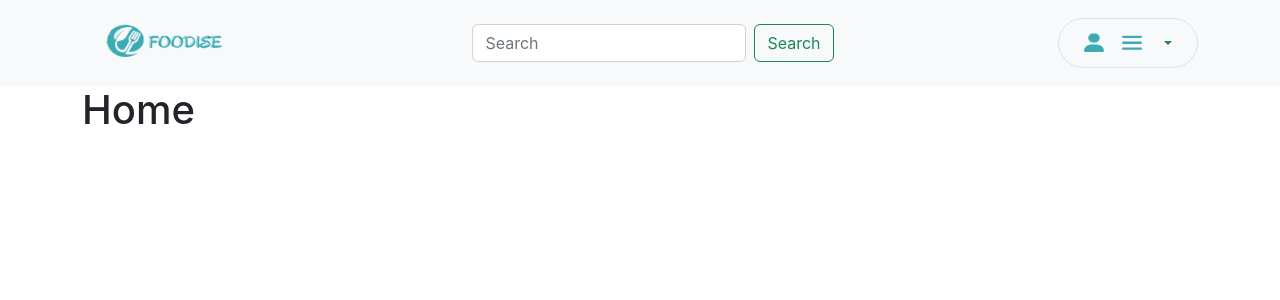
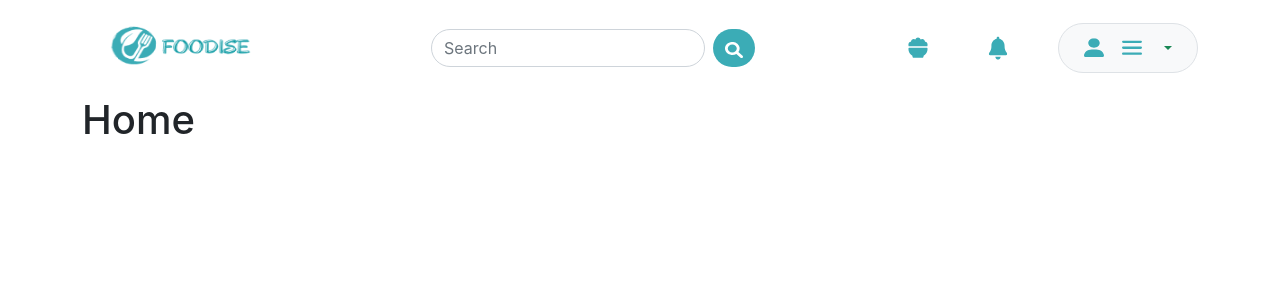
Before and after one commit to fe-1-skilvul/foodise-group-project, a React (Create React App) app: page / in a window 1280 px wide. Shown: the top 300 px of the page. Built offline with nearby package versions, Linux system fonts and the light colour scheme.

Commit message:
set navbar

```diff
--- a/src/App.js
+++ b/src/App.js
@@ -1,4 +1,5 @@
 import { BrowserRouter, Routes, Route } from 'react-router-dom';
+import Layout from './components/layout/Layout';
 import Home from './pages/Home';
 import Signup from './pages/Signup';
 
@@ -6,10 +7,12 @@ function App() {
   return (
     <>
       <BrowserRouter>
-        <Routes>
-          <Route path="/" element={<Home />} />
-          <Route path="/signup" element={<Signup />} />
-        </Routes>
+        <Layout>
+          <Routes>
+            <Route path="/" element={<Home />} />
+            <Route path="/signup" element={<Signup />} />
+          </Routes>
+        </Layout>
       </BrowserRouter>
     </>
   );
--- a/src/components/navbar/Navbar.css
+++ b/src/components/navbar/Navbar.css
@@ -7,3 +7,16 @@
     gap: 5px;
     align-items: center;
 }
+.box-nav{
+    width: 100px;
+    display: flex;
+    flex-direction: row;
+    justify-content: space-between;
+}
+.container-nav{
+    display: flex;
+    flex-direction: row;
+    justify-content: center;
+    gap: 50px;
+    align-items: center;
+}
--- a/src/components/navbar/Navbar.js
+++ b/src/components/navbar/Navbar.js
@@ -3,35 +3,61 @@ import {
   Button,
   Container,
   Dropdown,
-  DropdownButton,
   Form,
-  Nav,
   Navbar,
-  NavDropdown,
 } from 'react-bootstrap';
+import { Link } from 'react-router-dom';
 import './Navbar.css';
 
 const Appbar = () => {
   return (
-    <Navbar bg="light" expand="lg">
+    <Navbar
+      style={{
+        backgroundColor: '#fff',
+      }}
+      expand="lg">
       <Container>
-        <Navbar.Brand href="#home">
+        <Navbar.Brand>
+          <Link to={'/'}>
             <img
               src="/images/foodise-logo.png"
               alt=""
-            width={150}
-            height={60}
+              width={180}
+              height={70}
             />
+          </Link>
         </Navbar.Brand>
-        <Form className="d-none d-md-flex">
+        <Form className="d-none d-md-flex rounded-pill">
           <Form.Control
             type="search"
             placeholder="Search"
-            className="me-2"
+            className="me-2 rounded-pill"
             aria-label="Search"
           />
-          <Button variant="outline-success">Search</Button>
+          <Button
+            style={{
+              backgroundColor: '#3BACB6',
+              border: 'none',
+            }}
+            className="rounded-pill">
+            <img src="/icons/search-solid.svg" alt="" />
+          </Button>
         </Form>
+        <div className="container-nav">
+          <div className="box-nav d-none d-md-flex">
+            <img
+              src="/icons/bowl-food-solid.svg"
+              alt=""
+              width={20}
+              height={24}
+            />
+            <img
+              src="/icons/bell-solid.svg"
+              alt=""
+              width={20}
+              height={24}
+            />
+          </div>
           <Dropdown>
             <Dropdown.Toggle
               id="dropdown-button-dark-example1"
@@ -42,21 +68,26 @@ const Appbar = () => {
             </Dropdown.Toggle>
 
             <Dropdown.Menu>
-            <Dropdown.Item href="#/action-1" active>
-              Action
+              <Dropdown.Item active>Foods</Dropdown.Item>
+              <Dropdown.Item>Favourite</Dropdown.Item>
+              <Dropdown.Divider />
+              <Dropdown.Item>
+                <Link
+                  to={'/signup'}
+                  className="text-decoration-none text-success ">
+                  Log in{' '}
+                </Link>
               </Dropdown.Item>
-            <Dropdown.Item href="#/action-2">
-              Another action
-            </Dropdown.Item>
-            <Dropdown.Item href="#/action-3">
-              Something else
-            </Dropdown.Item>
-            <Dropdown.Divider />
-            <Dropdown.Item href="#/action-4">
-              Separated link
+              <Dropdown.Item>
+                <Link
+                  to={'/signup'}
+                  className="text-decoration-none text-success ">
+                  Sign up{' '}
+                </Link>
               </Dropdown.Item>
             </Dropdown.Menu>
           </Dropdown>
+        </div>
       </Container>
     </Navbar>
   );
--- a/src/pages/Home.jsx
+++ b/src/pages/Home.jsx
@@ -5,9 +5,9 @@ import Layout from '../components/layout/Layout';
 
 const Home = () => {
   return (
-    <Layout>
+
         <h1>Home</h1>
-    </Layout>
+
   )
 }
 
```
Also changed, not shown: public/icons/search-solid.svg (added), public/images/Frame 402.png (added). Lines whose indentation alone changed are shown as unchanged.
